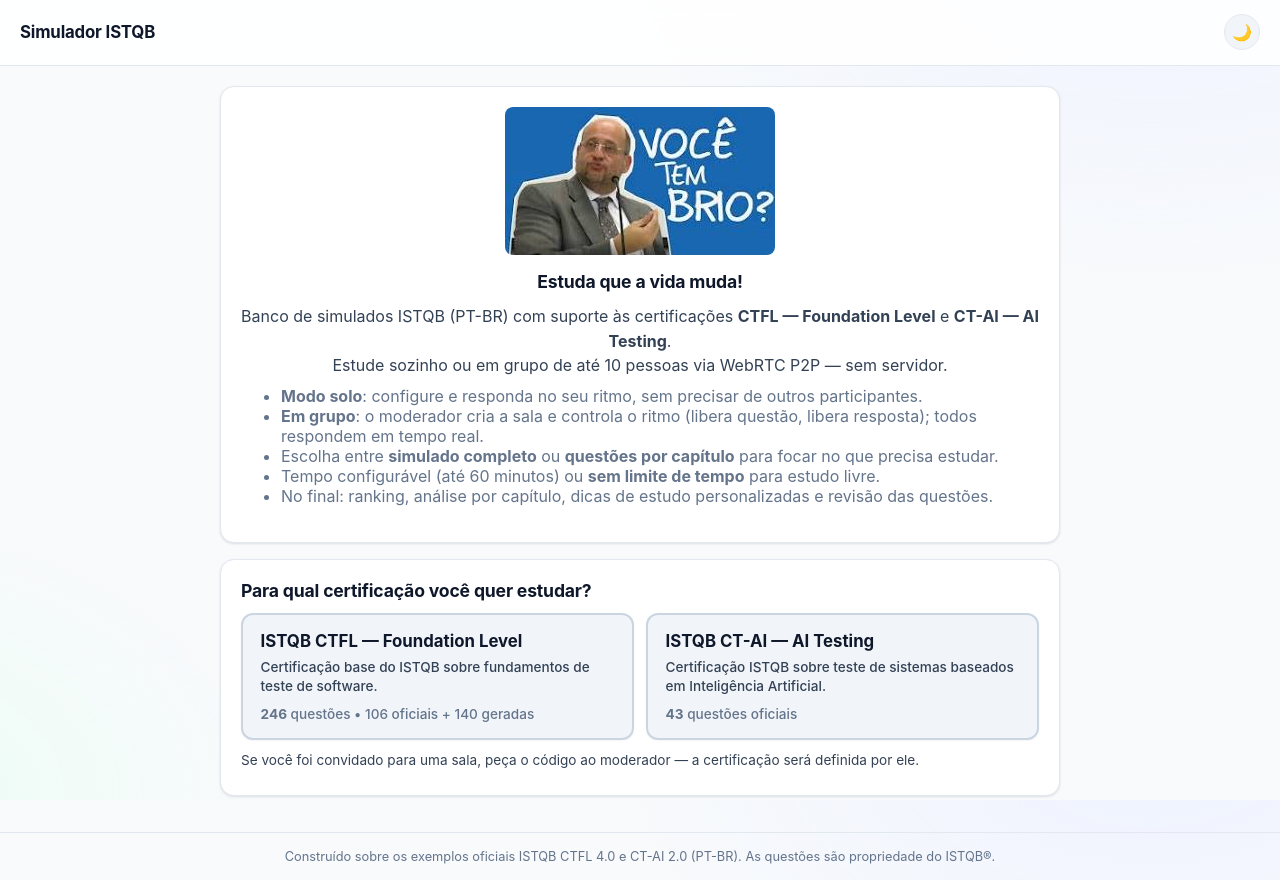
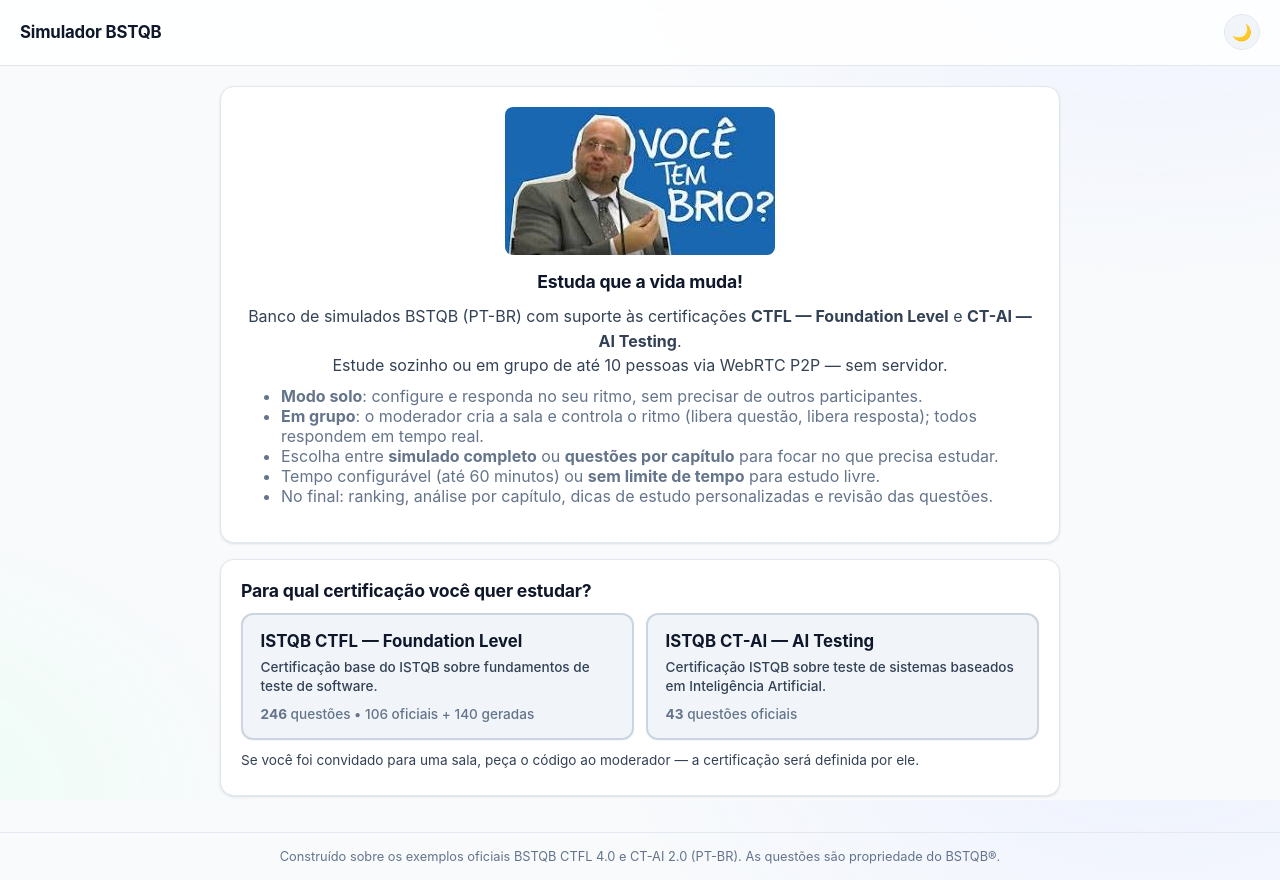
Before and after one commit to tiagojunq/study, a React (Vite) app in the folder quiz/: page / in a window 1280 px wide. Built offline with nearby package versions, Linux system fonts and the light colour scheme.

Commit message:
ui: rename ISTQB→BSTQB on home; remove name placeholders

```diff
--- a/quiz/src/views/Home.jsx
+++ b/quiz/src/views/Home.jsx
@@ -45,7 +45,7 @@ export default function Home({ onStartSolo, onStartModerator, onStartParticipant
     <div className="app">
       <header className="header">
         <h1>
-          Simulador ISTQB
+          Simulador BSTQB
           {certInfo && stage !== 'cert-choice' && (
             <span className="muted" style={{ fontSize: '0.85rem', fontWeight: 'normal' }}>
               {' • '}{certInfo.shortLabel}
@@ -63,7 +63,7 @@ export default function Home({ onStartSolo, onStartModerator, onStartParticipant
           />
           <h2 style={{ marginTop: 0 }}>Estuda que a vida muda!</h2>
           <p className="muted">
-            Banco de simulados ISTQB (PT-BR) com suporte às certificações
+            Banco de simulados BSTQB (PT-BR) com suporte às certificações
             {' '}<strong>CTFL — Foundation Level</strong> e
             {' '}<strong>CT-AI — AI Testing</strong>.<br />
             Estude sozinho ou em grupo de até 10 pessoas via WebRTC P2P — sem servidor.
@@ -149,7 +149,7 @@ export default function Home({ onStartSolo, onStartModerator, onStartParticipant
                 value={name}
                 autoFocus
                 onChange={(e) => setName(e.target.value)}
-                placeholder="ex.: Tiago"
+                placeholder=""
                 maxLength={40}
               />
             </label>
@@ -194,7 +194,7 @@ export default function Home({ onStartSolo, onStartModerator, onStartParticipant
                 value={name}
                 autoFocus
                 onChange={(e) => setName(e.target.value)}
-                placeholder="ex.: Tiago"
+                placeholder=""
                 maxLength={40}
               />
             </label>
@@ -223,7 +223,7 @@ export default function Home({ onStartSolo, onStartModerator, onStartParticipant
                 <input
                   value={name}
                   onChange={(e) => setName(e.target.value)}
-                  placeholder="ex.: Ana"
+                  placeholder=""
                   maxLength={40}
                   autoFocus
                 />
@@ -252,8 +252,8 @@ export default function Home({ onStartSolo, onStartModerator, onStartParticipant
         )}
       </div>
       <footer>
-        Construído sobre os exemplos oficiais ISTQB CTFL 4.0 e CT-AI 2.0 (PT-BR).
-        As questões são propriedade do ISTQB®.
+        Construído sobre os exemplos oficiais BSTQB CTFL 4.0 e CT-AI 2.0 (PT-BR).
+        As questões são propriedade do BSTQB®.
       </footer>
     </div>
   )
```
